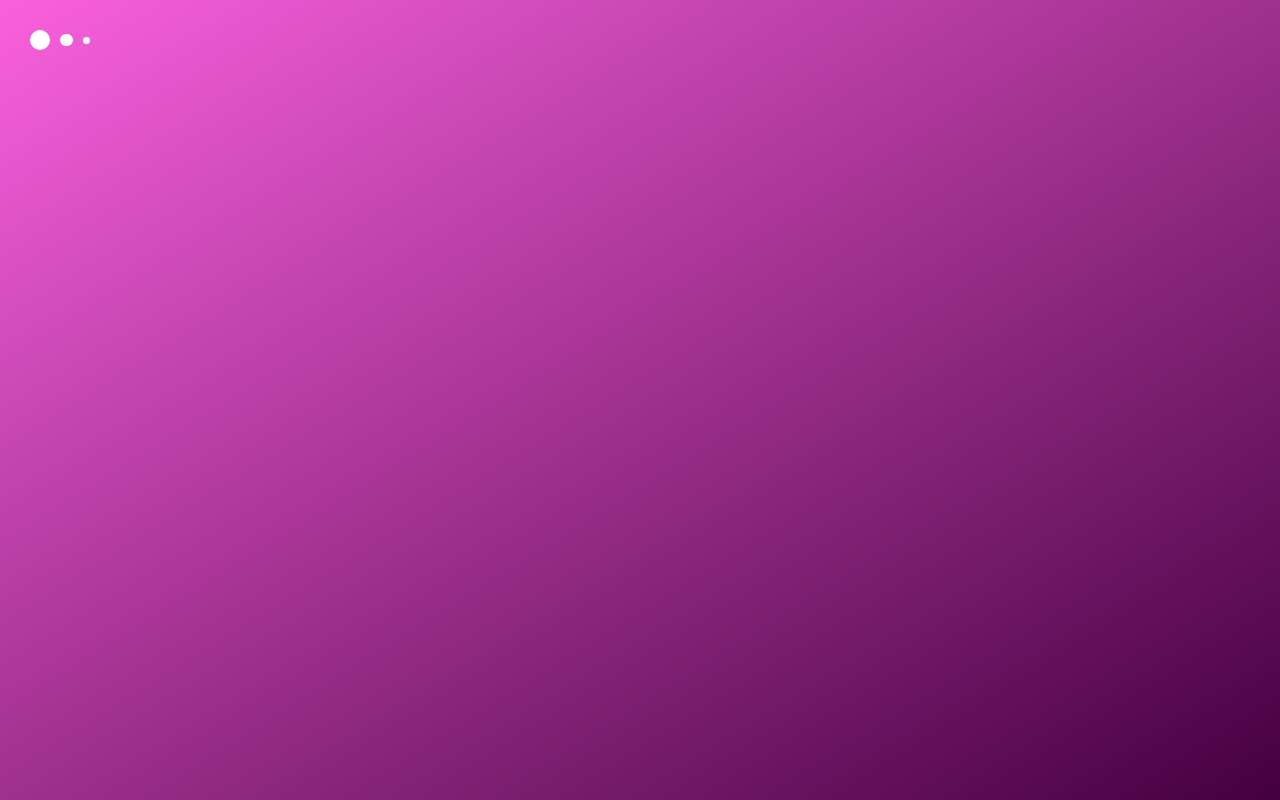
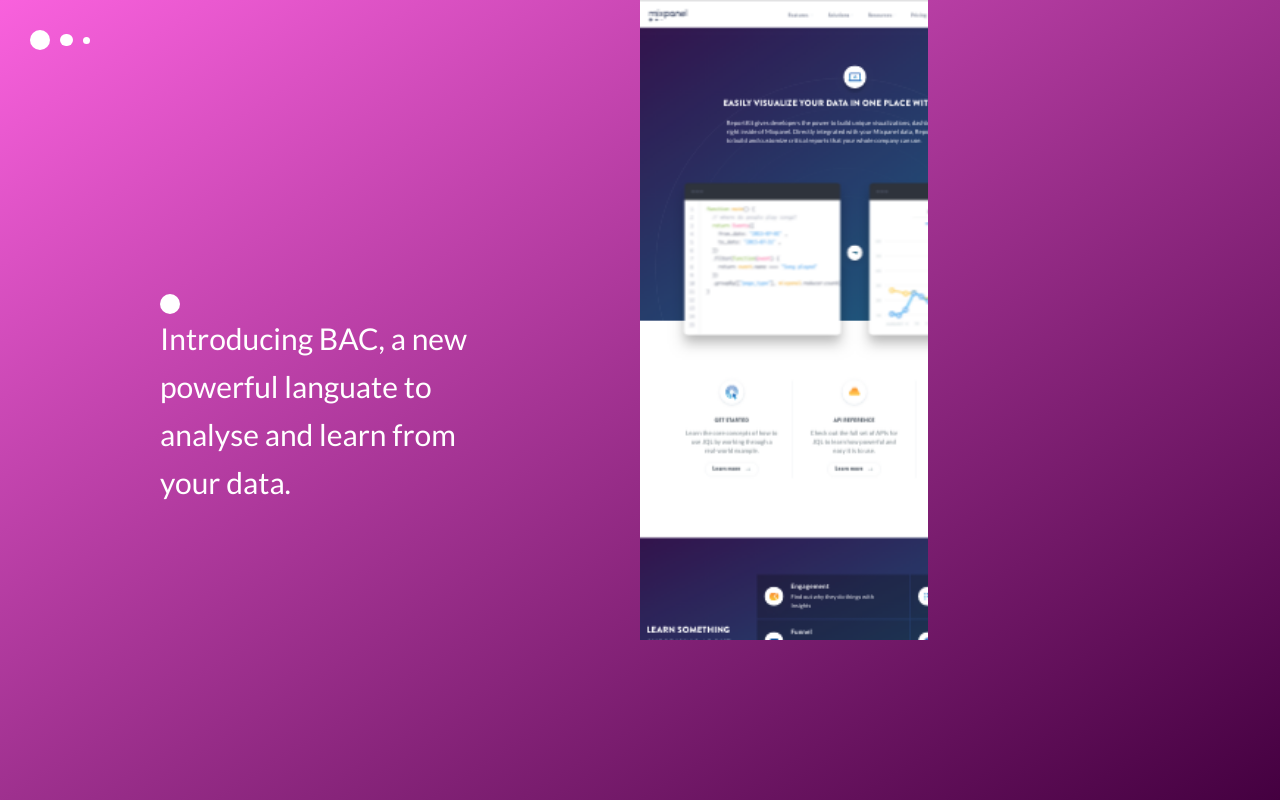
Before and after one commit to bcanedo4/IntroducingBAC, a website: page index.html in a window 1280 px wide. Drawn offline with Linux system fonts and the light colour scheme.

Commit message:
Worked on spacing

```diff
--- a/index.html
+++ b/index.html
@@ -5,31 +5,37 @@
     <meta name="viewport" content="width=device-width, initial-scale=1.0">
     <meta http-equiv="X-UA-Compatible" content="ie=edge">
 
+    <link href="https://fonts.googleapis.com/css?family=Lato:400,700" rel="stylesheet">
+
     <link rel="stylesheet" href="css/style.css">
 
     <title>BAC | Analyze Everything</title>
 </head>
 <body>
     <div class="navigation">
-        <input type="checkbox" class="navigation__checkbox" id="navi-toggle">
-
-        <!-- <label for="navi-toggle" class="navigation__button">
-            <span class="navigation__icon">&nbsp;</span>
-        </label> -->
         <div class="navigation__button--box">
             <div class="navigation__button--large">&nbsp;</div>
             <div class="navigation__button--medium">&nbsp;</div>
             <div class="navigation__button--small">&nbsp;</div>
         </div>
+    </div>
 
-    </div>
     <div class="container">
 
-        <div class="left__text">
+        <div class="container--left">
+            <div class="container__info">
+                <div class="container__icon">&nbsp;</div>
+                <div class="container__text">
+                    Introducing BAC, a new powerful languate to analyse
+                    and learn from your data.
+                </div>
+            </div>
 
         </div>
-        <div class="right__image">
-
+        <div class="container--right">
+            <div class="container__browser">
+                <!-- <img src="img/bac-image.png" alt="bac image" /> -->
+            </div>
         </div>
     </div>
 </body>
--- a/sass/base/_base.scss
+++ b/sass/base/_base.scss
@@ -22,7 +22,7 @@ html {
 }
 
 body {
-    font-family: 'Open Sans', sans-serif;
+    font-family: 'Lato', sans-serif;
     font-weight: 400;
     line-height: 1.6;
     color: #fff;
--- /dev/null
+++ b/sass/base/_typography.scss
@@ -0,0 +1,3 @@
+body {
+    font-size: 3rem;
+}
--- /dev/null
+++ b/sass/layout/_container.scss
@@ -0,0 +1,55 @@
+.container {
+    display: flex;
+    height: 100vh;
+    width: 100vw;
+    justify-content: space-evenly;
+
+    &--left {
+        width: 50%;
+        display: flex;
+        flex-direction: column;
+        justify-content: center;
+        // flex-basis: 0 0 45%;
+        // background-color: red;
+        position: relative;
+
+    }
+
+    &__info {
+        position: absolute;
+        top: 50%;
+        left: 50%;
+        transform: translate(-50%, -50%);
+    }
+
+    &--right {
+        width: 50%;
+        // flex-basis: 0 0 45%;
+        // justify-content: center;
+        // height: 90%;
+        // width: 100%;
+        // background-image: url(../img/bac-image.png);
+        // background-size: cover;
+        // background-repeat: no-repeat;
+    }
+
+    &__icon {
+        background-color: #fff;
+        height: 2rem;
+        width: 2rem;
+
+        border-radius: 50%;
+    }
+
+    &__text {
+
+    }
+
+    &__browser {
+        height: 80%;
+        width: 45%;
+        background-image: url(../img/bac-image.png);
+        background-size: cover;
+        background-repeat: no-repeat;
+    }
+}
--- a/sass/main.scss
+++ b/sass/main.scss
@@ -1,3 +1,5 @@
 @import "base/base";
+@import "base/typography";
 
+@import "layout/container";
 @import "layout/navigation";
```
Also changed, not shown: css/style.css, img/bac-image.png (added), sass/components/_browser.scss (added).
